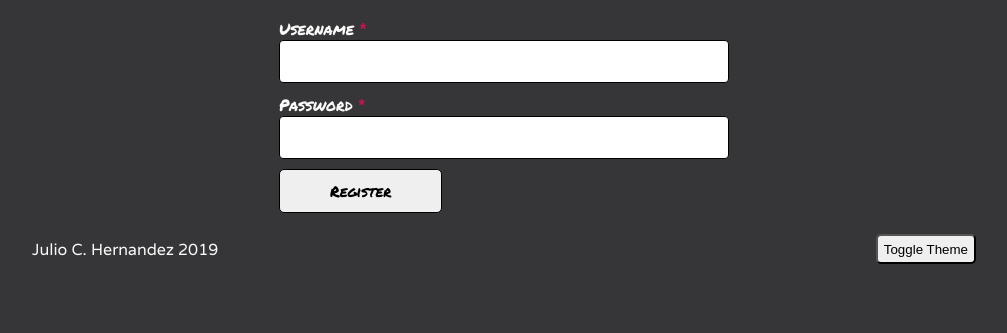
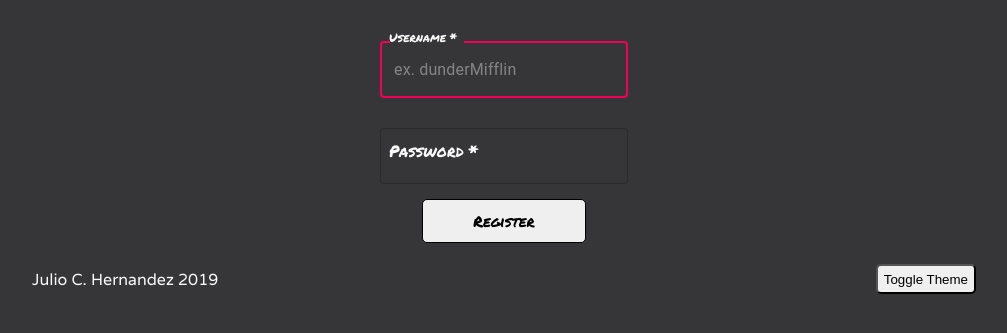
Before and after one commit to hernandez-crypto/ttt-client, a React app: page /register in a window 1280 px wide. Shown: the part 119-452 px from the top of the page, without its empty margins (136-1143 px from the left). Built offline with nearby package versions, Linux system fonts and the light colour scheme.

Commit message:
switched to MUI inputs

```diff
--- a/package.json
+++ b/package.json
@@ -16,6 +16,7 @@
     "@fortawesome/free-regular-svg-icons": "^5.7.2",
     "@fortawesome/free-solid-svg-icons": "^5.7.1",
     "@fortawesome/react-fontawesome": "^0.1.4",
+    "@material-ui/core": "^4.9.1",
     "classnames": "^2.2.6",
     "date-fns": "^1.30.1",
     "jwt-decode": "^2.2.0",
--- a/src/components/App/App.css
+++ b/src/components/App/App.css
@@ -14,7 +14,6 @@
   margin-top: 20px;
 }
 .App__footer {
-  bottom: 0;
   width: 100%;
 }
 
--- a/src/components/LoginForm/LoginForm.css
+++ b/src/components/LoginForm/LoginForm.css
@@ -1,4 +1,11 @@
 .LoginForm {
   max-width: 450px;
   margin: 10px auto;
+  display: flex;
+  flex-direction: column;
+  justify-content: center;
+  align-items: center;
 }
+.LoginForm div {
+  margin: 5px;
+}
--- a/src/components/LoginForm/LoginForm.js
+++ b/src/components/LoginForm/LoginForm.js
@@ -1,7 +1,7 @@
 import React, { Component } from 'react';
 import TokenService from '../../services/token-service';
 import AuthApiService from '../../services/auth-api-service';
-import { Button, Input } from '../Utils/Utils';
+import { Button, TextInput } from '../Utils/Utils';
 import './LoginForm.css';
 
 export default class LoginForm extends Component {
@@ -37,21 +37,28 @@ export default class LoginForm extends Component {
       <form className="LoginForm" onSubmit={this.handleSubmitJwtAuth}>
         <div role="alert">{error && <p className="red">{error}</p>}</div>
         <div className="username">
-          <label htmlFor="LoginForm__username">User name</label>
-          <Input
-            required
-            autoComplete="username"
-            name="username"
-            id="LoginForm__username"></Input>
+          <TextInput
+            props={{
+              required: true,
+              label: 'Username',
+              placeholder: '',
+              autoComplete: 'username',
+              name: 'username',
+              id: 'LoginForm__username'
+            }}
+          />
         </div>
         <div className="password">
-          <label htmlFor="LoginForm__password">Password</label>
-          <Input
-            required
-            autoComplete="current-password"
-            name="password"
-            type="password"
-            id="LoginForm__password"></Input>
+          <TextInput
+            props={{
+              required: true,
+              label: 'Password',
+              autoComplete: 'current-password',
+              name: 'password',
+              type: 'password',
+              id: 'LoginForm__password'
+            }}
+          />
         </div>
         <Button type="submit">Login</Button>
       </form>
--- a/src/components/RegistrationForm/RegistrationForm.css
+++ b/src/components/RegistrationForm/RegistrationForm.css
@@ -1,4 +1,11 @@
 .RegistrationForm {
   max-width: 450px;
   margin: 10px auto;
+  display: flex;
+  flex-direction: column;
+  justify-content: center;
+  align-items: center;
 }
+.RegistrationForm div {
+  margin: 5px;
+}
--- a/src/components/RegistrationForm/RegistrationForm.js
+++ b/src/components/RegistrationForm/RegistrationForm.js
@@ -1,7 +1,7 @@
 import React, { Component } from 'react';
 import AuthApiService from '../../services/auth-api-service';
 import TokenService from '../../services/token-service';
-import { Button, Input, Required } from '../Utils/Utils';
+import { Button, TextInput } from '../Utils/Utils';
 import UserContext from '../../contexts/UserContext';
 import './RegistrationForm.css';
 
@@ -47,26 +47,33 @@ export default class RegistrationForm extends Component {
       <form className="RegistrationForm" onSubmit={this.handleSubmit}>
         <div role="alert">{error && <p className="red">{error}</p>}</div>
         <div className="user_name">
-          <label htmlFor="RegistrationForm__username">
-            Username <Required />
-          </label>
-          <Input
-            name="username"
-            autoComplete="username"
-            type="text"
-            required
-            id="RegistrationForm__username"></Input>
+          <TextInput
+            props={{
+              name: 'username',
+              label: 'Username',
+              placeholder: 'ex. dunderMifflin',
+              autoComplete: 'off',
+              autoFocus: true,
+              type: 'text',
+              required: true,
+              error: error,
+              id: 'RegistrationForm__username'
+            }}
+          />
         </div>
         <div className="password">
-          <label htmlFor="RegistrationForm__password">
-            Password <Required />
-          </label>
-          <Input
-            name="password"
-            type="password"
-            autoComplete="current-password"
-            required
-            id="RegistrationForm__password"></Input>
+          <TextInput
+            props={{
+              label: 'Password',
+              name: 'password',
+              placeholder: 'ex. password',
+              type: 'password',
+              error: error,
+              autoComplete: 'off',
+              required: true,
+              id: 'RegistrationForm__password'
+            }}
+          />
         </div>
         <Button type="submit">Register</Button>
       </form>
--- a/src/components/Tic-Tac-Toe/Online/GameForm/GameForm.css
+++ b/src/components/Tic-Tac-Toe/Online/GameForm/GameForm.css
@@ -9,3 +9,7 @@
 .GameFormContainer {
   font-family: 'Permanent Marker', cursive;
 }
+.JoinGameForm div {
+  display: flex;
+  justify-content: center;
+}
--- a/src/components/Tic-Tac-Toe/Online/GameForm/GameForm.js
+++ b/src/components/Tic-Tac-Toe/Online/GameForm/GameForm.js
@@ -1,18 +1,18 @@
 import React, { Component } from 'react';
 import BoardApiService from '../../../../services/board-api-service';
-import { Button, Input } from '../../../Utils/Utils';
+import { Button, TextInput } from '../../../Utils/Utils';
 import './GameForm.css';
 
 export default class JoinGameForm extends Component {
   static defaultProps = {
-    onJoinSuccess: () => {},
+    onJoinSuccess: () => {}
   };
 
   state = {
-    error: null,
+    error: null
   };
 
-  handleJoinSubmit = ev => {
+  handleJoinSubmit = (ev) => {
     ev.preventDefault();
     const { game_room } = ev.target;
     this.setState({ error: null });
@@ -20,7 +20,7 @@ export default class JoinGameForm extends Component {
       .then(() => {
         this.props.onJoinSuccess(game_room.value);
       })
-      .catch(res => {
+      .catch((res) => {
         this.setState({ error: res.error });
       });
   };
@@ -28,12 +28,12 @@ export default class JoinGameForm extends Component {
     let roomName = Math.random()
       .toString(36)
       .substring(2, 15);
-    BoardApiService.createNewBoard(roomName).then(res => {
+    BoardApiService.createNewBoard(roomName).then((res) => {
       BoardApiService.getCurrentBoard(res.board.game_room)
         .then(() => {
           this.props.onJoinSuccess(res.board.game_room);
         })
-        .catch(res => {
+        .catch((res) => {
           this.setState({ error: res.error });
         });
     });
@@ -52,15 +52,17 @@ export default class JoinGameForm extends Component {
 
         <form className="JoinGameForm" onSubmit={this.handleJoinSubmit}>
           <div role="alert">{error && <p className="red">{error}</p>}</div>
-          <div className="JoinGameFormInputs">
-            <label htmlFor="JoinGameForm__game_room">Join Game Room</label>
-            <Input
-              name="game_room"
-              type="text"
-              placeholder="ex. fasd7as78d"
-              required
-              id="JoinGameForm__game_room"
-            ></Input>
+          <div>
+            <TextInput
+              props={{
+                label: 'Game Room',
+                name: 'game_room',
+                type: 'text',
+                placeholder: 'ex. fasd7as78d',
+                required: true,
+                id: 'JoinGameForm__game_room'
+              }}
+            />
           </div>
           <Button type="submit">Join</Button>
         </form>
--- a/src/components/Utils/Theme/global.js
+++ b/src/components/Utils/Theme/global.js
@@ -7,8 +7,8 @@ export const GlobalStyles = createGlobalStyle`
     box-sizing: border-box;
   }
   body {
-    background: ${({ theme }) => theme.body};
-    color: ${({ theme }) => theme.text};
+    background: ${({ theme }) => theme.body} !important;
+    color: ${({ theme }) => theme.text} !important;
   }
   div {
     border-color: ${({ theme }) => theme.text} !important;
@@ -16,7 +16,11 @@ export const GlobalStyles = createGlobalStyle`
   button {
     display: block;
   }
-  a, p {
-    color: ${({ theme }) => theme.text};
+  a, p,label{
+    color: ${({ theme }) => theme.text} !important;
+  }
+  input {
+    color: ${({ theme }) => theme.text} !important;
+    background: ${({ theme }) => theme.body} !important;
   }
 `;
--- a/src/components/Utils/Utils.js
+++ b/src/components/Utils/Utils.js
@@ -1,9 +1,18 @@
 import React from 'react';
 import { format as formatDate } from 'date-fns';
+import { Input, TextField } from '@material-ui/core';
 import './Utils.css';
 
 export function NiceDate({ date, format = 'Do MMMM YYYY' }) {
   return formatDate(date, format);
+}
+
+export function MuiInput({ props }) {
+  return <Input {...props} />;
+}
+
+export function TextInput({ props }) {
+  return <TextField {...props} variant="outlined" color="secondary" />;
 }
 
 export function Hyph() {
@@ -16,10 +25,6 @@ export function Button({ className, ...props }) {
 
 export function Textarea({ className, ...props }) {
   return <textarea className={['Textarea', className].join(' ')} {...props} />;
-}
-
-export function Input({ className, ...props }) {
-  return <input className={['Input', className].join(' ')} {...props} />;
 }
 
 export function Required({ className, ...props }) {
--- a/src/index.css
+++ b/src/index.css
@@ -31,6 +31,22 @@ a {
 p {
   color: #555;
 }
+label {
+  font-family: 'Permanent Marker' !important;
+}
+input:-webkit-autofill,
+input:-webkit-autofill:hover,
+input:-webkit-autofill:focus,
+textarea:-webkit-autofill,
+textarea:-webkit-autofill:hover,
+textarea:-webkit-autofill:focus,
+select:-webkit-autofill,
+select:-webkit-autofill:hover,
+select:-webkit-autofill:focus {
+  -webkit-text-fill-color: red;
+  -webkit-box-shadow: 0 0 0px 1000px darkgrey inset !important;
+  transition: background-color 5000s ease-in-out 0s;
+}
 
 .blue {
   color: #477acc;
```
Also changed, not shown: 1 other file.
